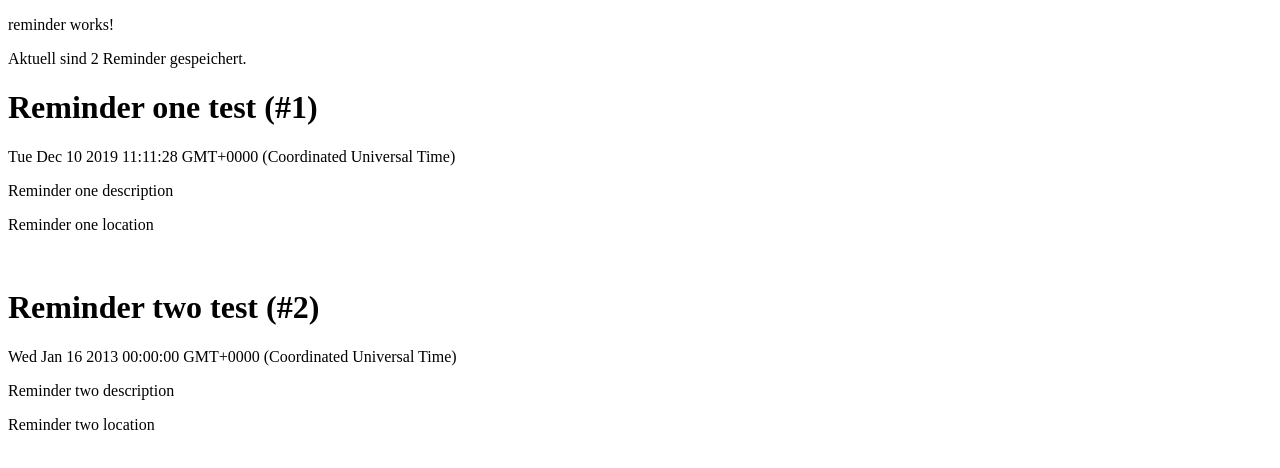
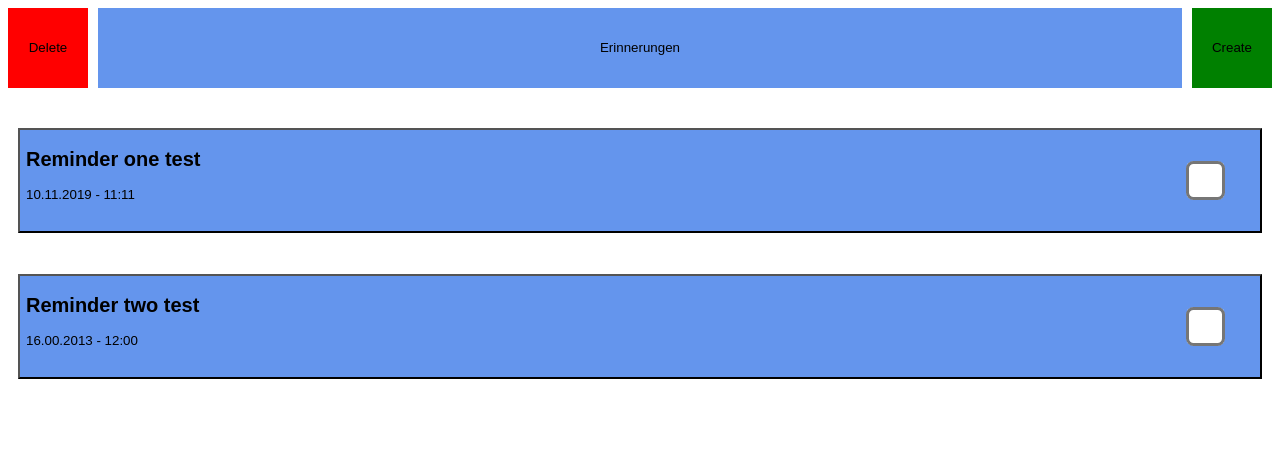
Before and after one commit to MUAS-DTLab-WiSe19-20-Apps-Demenz/WiSe19-20-Apps-Demenz-ChecklistenReminder, an Angular app: page /Erinnerungen in a window 1280 px wide. Shown: the top 468 px of the page. Built offline with nearby package versions, Linux system fonts and the light colour scheme.

Commit message:
Fix design

```diff
--- a/package.json
+++ b/package.json
@@ -20,18 +20,19 @@
     "@angular/platform-browser-dynamic": "~8.2.9",
     "@angular/router": "~8.2.9",
     "angular": "^1.7.9",
+    "ng-rn": "^1.0.0",
     "rxjs": "~6.4.0",
     "tslib": "^1.10.0",
     "zone.js": "~0.9.1"
   },
   "devDependencies": {
-    "@angular-devkit/build-angular": "~0.803.9",
+    "@angular-devkit/build-angular": "^0.803.21",
     "@angular/cli": "~8.3.9",
     "@angular/compiler-cli": "~8.2.9",
     "@angular/language-service": "~8.2.9",
-    "@types/node": "~8.9.4",
     "@types/jasmine": "~3.3.8",
     "@types/jasminewd2": "~2.0.3",
+    "@types/node": "~8.9.4",
     "codelyzer": "^5.0.0",
     "jasmine-core": "~3.4.0",
     "jasmine-spec-reporter": "~4.2.1",
--- a/src/app/reminder-component/reminder-component.component.css
+++ b/src/app/reminder-component/reminder-component.component.css
@@ -0,0 +1,18 @@
+.reminder-preview-button {
+    width: calc(100% - 20px);
+    margin-left: 10px;
+    margin-right: 10px;
+    margin-top: 40px;
+    text-align: left;
+    background-color: cornflowerblue;
+}
+
+.reminder-preview-button-reminder {
+    float: left;
+}
+
+.reminder-preview-button-box {
+    float: right;
+    margin: 40px;
+    transform: scale(3);
+}
--- a/src/app/reminder-component/reminder-component.component.html
+++ b/src/app/reminder-component/reminder-component.component.html
@@ -1,5 +1,9 @@
-<h1>{{reminder.title}} (#{{reminder.id}})</h1>
-<p>{{reminder.date}}</p>
-<p>{{reminder.description}}</p>
-<p>{{reminder.location}}</p>
-<p><br></p>
+<button class="reminder-preview-button">
+    <div class="reminder-preview-button-reminder">
+        <h2>{{reminder.title}}</h2>
+        <p>{{reminder.date | date:'dd.mm.yyyy - hh:mm'}}</p>
+    </div>
+    <div class="reminder-preview-button-box">
+        <input type="checkbox">
+    </div>
+</button>
--- a/src/app/reminder/reminder.component.css
+++ b/src/app/reminder/reminder.component.css
@@ -0,0 +1,43 @@
+.button-wrapper {
+    height: 80px;
+    box-sizing: border-box;
+    text-align: center;
+}
+
+.buttons {
+  height: 100%;
+  text-align: middle;
+	border: none;
+  padding: 0;
+  line-height: 80px;
+}
+
+.buttons > span {
+	width: 100%;
+	height: 100%;
+}
+
+.outer-button-left {
+  float: left;
+  position: relative;
+  width: 80px;
+  height: 0;
+  padding-bottom: 80px;
+  background: red;
+}
+
+.outer-button-right {
+  float: right;
+  position: relative;
+  width: 80px;
+  height: 0;
+  padding-bottom: 80px;
+  background: green;
+}
+
+.inner-button {
+  width: calc(100% - 180px);
+  height: 0;
+  padding-bottom: 80px;
+  background: cornflowerblue;
+}
--- a/src/app/reminder/reminder.component.html
+++ b/src/app/reminder/reminder.component.html
@@ -1,5 +1,9 @@
-<p>reminder works!</p>
+<div class="button-wrapper">
+    <button class="buttons outer-button-left"><span>Delete</span></button>
+    <button class="buttons inner-button"><span>Erinnerungen</span></button>
+    <button class="buttons outer-button-right"><span>Create</span></button>
+</div>
 
-<p>Aktuell sind {{(reminderService.getReminderList() | async)?.length}} Reminder gespeichert.</p>
+<!--<p>Aktuell sind {{(reminderService.getReminderList() | async)?.length}} Reminder gespeichert.</p>-->
 
 <app-reminder-component *ngFor="let c of reminderService.getReminderList() | async" [reminder] = "c"></app-reminder-component>
```
Also changed, not shown: 1 other file (tests, documents, lock files or other folders).
